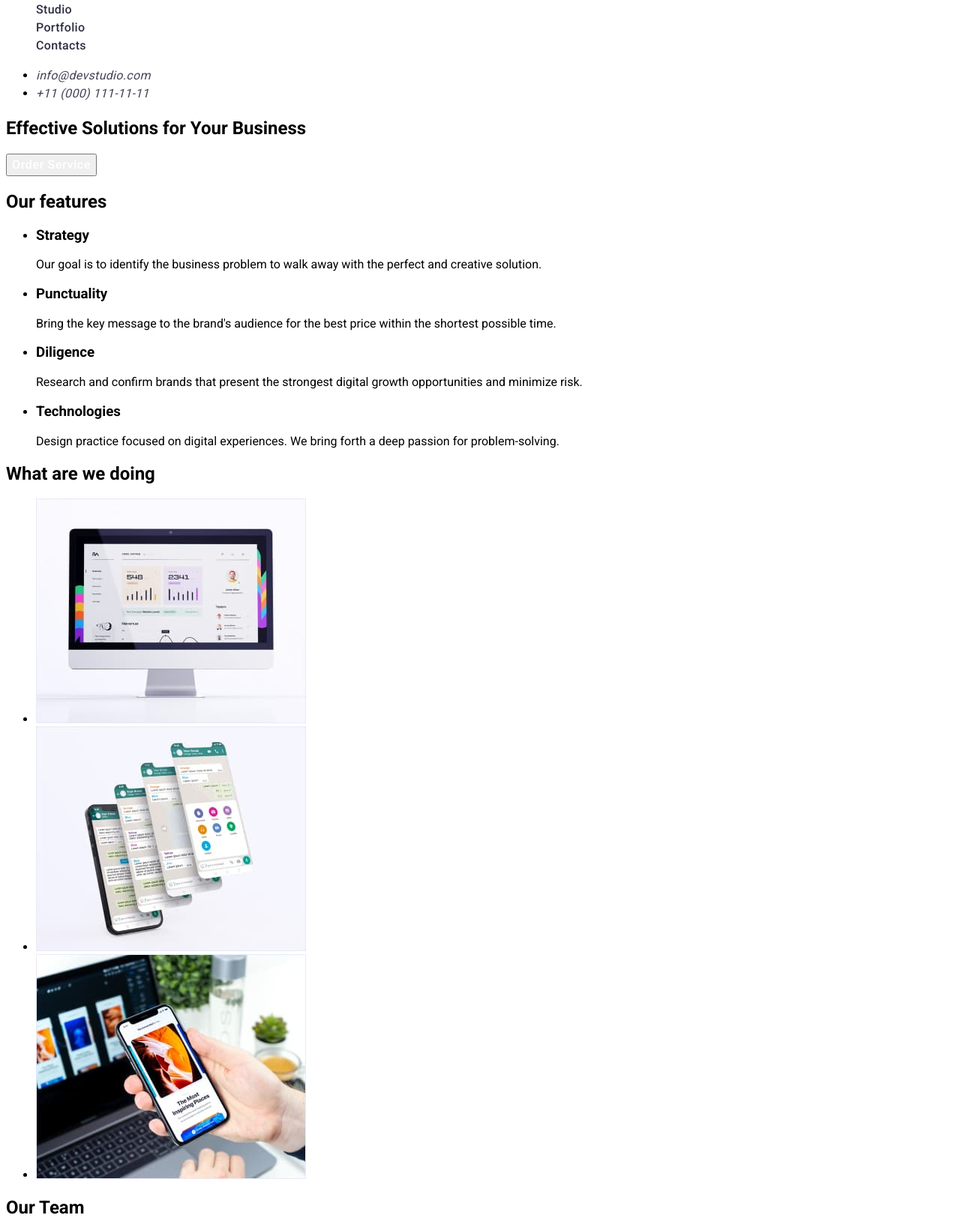
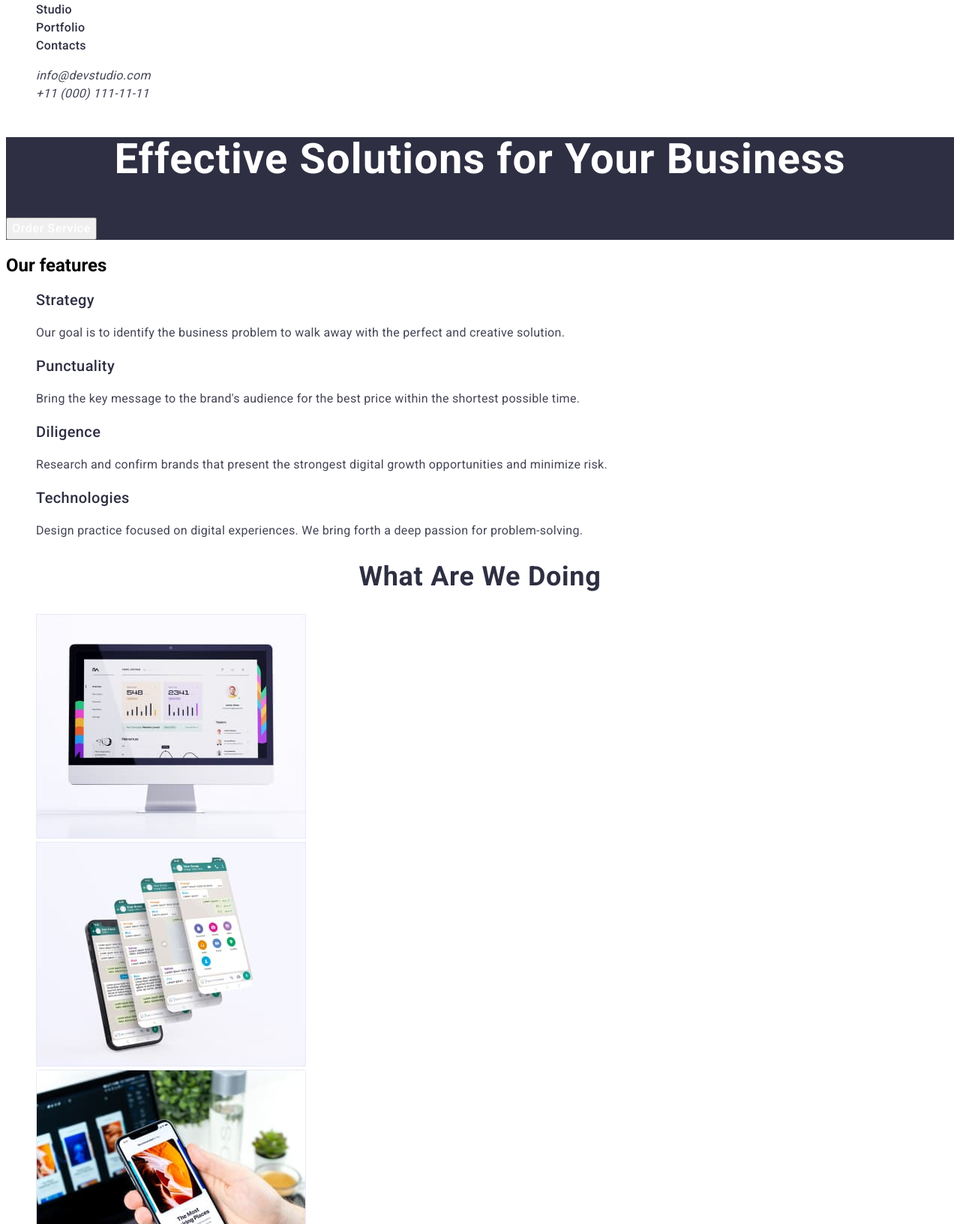
Before and after one commit to Vitalii128/goit-markup-hw-02, a plain HTML site: page index.html in a window 1280 px wide. Shown: the part 47-1680 px from the top of the page at 75% size. Drawn offline with Linux system fonts and the light colour scheme.

Commit message:
add :root

```diff
--- a/css/styles.css
+++ b/css/styles.css
@@ -1,20 +1,19 @@
-body {
-    font-family: 'Raleway', sans-serif;
-    font-family: 'Roboto', sans-serif;
+:root {
+  --header-logo-web-color: #4d5ae5;
+  --header-logo-second-color: #2e2f42;
+  --title-color: #2e2f42;
+  --text-color: #434455;
+  --hero-title-color: #fff;
+  --hero-btn-color: #fff;
+  --hero-background: #2e2f42;
 }
 
-/*header {
-    font-family: 'Roboto';
-    font-weight: 500;
-    font-style: normal;
-    line-height: 1,5;
-    font-size: 16px;
-    letter-spacing: 0.02em;
-    color: #2E2F42;
+body {
+  font-family: "Raleway", sans-serif;
+  font-family: "Roboto", sans-serif;
 }
-*/
 
-.header-logo-web{
+.header-logo-web {
   font-weight: 800;
   font-size: 18px;
   line-height: 1.33;
@@ -22,7 +21,7 @@ body {
   align-items: center;
   letter-spacing: 0.03em;
   text-transform: uppercase;
-    color: #4D5AE5;
+  color: var(--header-logo-web-color);
 }
 .header-logo {
   font-weight: 800;
@@ -32,7 +31,7 @@ display: flex;
   align-items: center;
   letter-spacing: 0.03em;
   text-transform: uppercase;
-color: #2E2F42;
+  color: var(--header-logo-second-color);
 }
 
 .header-list {
@@ -44,14 +43,14 @@ color: #2E2F42;
   font-size: 16px;
   line-height: 1.5;
   letter-spacing: 0.02em;
-color: #2E2F42;
+  color: var(--title-color);
 }
 
-.list{
+.list {
   list-style: none;
 }
 
-.link{
+.link {
   text-decoration: none;
 }
 .address {
@@ -63,21 +62,28 @@ font-weight: 400;
   font-size: 16px;
   line-height: 1.5;
   letter-spacing: 0.02em;
-color: #434455;
+  color: var(--text-color);
 }
 .address-tel {
   font-weight: 400;
   font-size: 16px;
   line-height: 1.5;
   letter-spacing: 0.02em;
-color: #434455;
+  color: var(--text-color);
 }
 
 /* -MAIN- */
 
 .hero {
+  background-color: var(--hero-background);
 }
 .hero-title {
+  font-weight: 700;
+  font-size: 56px;
+  line-height: 1.07;
+  text-align: center;
+  letter-spacing: 0.02em;
+  color: var(--hero-title-color);
 }
 .hero-btn {
   font-family: inherit;
@@ -87,10 +93,10 @@ line-height: 1.5;
   display: flex;
   align-items: center;
   letter-spacing: 0.04em;
-color: #FFFFFF;
+  color: var(--hero-btn-color);
+  cursor: pointer;
 }
-.features {
-}
+
 .features-title {
 }
 .features-list {
@@ -98,12 +104,29 @@ color: #FFFFFF;
 .features-item {
 }
 .features-item-title {
+  font-weight: 500;
+  font-size: 20px;
+  line-height: 1.2;
+  letter-spacing: 0.02em;
+  color: var(--title-color);
 }
 .features-item-text {
+  font-weight: 400;
+  font-size: 16px;
+  line-height: 1.5;
+  letter-spacing: 0.02em;
+  color: var(--text-color);
 }
 .pics {
 }
 .pics-title {
+  font-weight: 700;
+  font-size: 36px;
+  line-height: 1.11;
+  text-align: center;
+  letter-spacing: 0.02em;
+  text-transform: capitalize;
+  color: var(--title-color);
 }
 .pics-list {
 }
@@ -112,12 +135,31 @@ color: #FFFFFF;
 .team {
 }
 .team-title {
+  font-weight: 700;
+  font-size: 36px;
+  line-height: 1.11;
+  text-align: center;
+  letter-spacing: 0.02em;
+  text-transform: capitalize;
+  color: var(--title-color);
 }
 .team-list {
 }
 .team-item {
 }
 .team-item-title {
+  font-weight: 500;
+  font-size: 20px;
+  line-height: 1.2;
+  text-align: center;
+  letter-spacing: 0.02em;
+  color: var(--title-color);
 }
 .team-item-text {
+  font-weight: 400;
+  font-size: 16px;
+  line-height: 1.5;
+  text-align: center;
+  letter-spacing: 0.02em;
+  color: var(--text-color);
 }
--- a/index.html
+++ b/index.html
@@ -9,7 +9,6 @@
         <link rel="preconnect" href="https://fonts.googleapis.com">
         <link rel="preconnect" href="https://fonts.gstatic.com" crossorigin>
         <link href="https://fonts.googleapis.com/css2?family=Raleway:wght@800&family=Roboto:wght@400;500;700;900&display=swap" rel="stylesheet">
-        <style> @import url('https://fonts.googleapis.com/css2?family=Raleway:wght@800&family=Roboto:wght@400;500;700;900&display=swap'); </style>
     </head>
 
     <body>
@@ -23,36 +22,35 @@
                     <li class="header-item"><a href="" class="header-link link">Contacts</a></li>
                 </ul>
             </nav>
-            <address class="address list">
-                <ul>
-                    <li class="address-list"><a href="mailto:info@devstudio.com" class="address-mail link">info@devstudio.com</a></li>
-                    <li class="address-list"><a href="tel:+110001111111" class="address-tel link">+11 (000) 111-11-11</a></li>
+            <address class="address">
+                <ul class="address-list list">
+                    <li class="address-item link"><a href="mailto:info@devstudio.com" class="address-mail link">info@devstudio.com</a></li>
+                    <li class="address-item link"><a href="tel:+110001111111" class="address-tel link">+11 (000) 111-11-11</a></li>
                 </ul>
             </address>
         </header>
         <main>
             <section class="hero">
-                <h1 class="hero-title">Effective Solutions
-                    for Your Business
+                <h1 class="hero-title">Effective Solutions for Your Business
                 </h1>
                 <button type="button" class="hero-btn">Order Service</button>
             </section>
             <section class="features">
                 <h2 class="features-title">Our features</h2>
-                <ul class="features-list">
-                    <li class="features-item">
+                <ul class="features-list list">
+                    <li class="features-item link">
                         <h3 class="features-item-title">Strategy</h3>
                         <p class="features-item-text">Our goal is to identify the business problem to walk away with the perfect and creative solution. </p>
                     </li>
-                    <li class="features-item">
+                    <li class="features-item link">
                         <h3 class="features-item-title">Punctuality</h3>
                         <p class="features-item-text">Bring the key message to the brand's audience for the best price within the shortest possible time.</p>
                     </li>
-                    <li class="features-item">
+                    <li class="features-item link">
                         <h3 class="features-item-title">Diligence</h3>
                         <p class="features-item-text">Research and confirm brands that present the strongest digital growth opportunities and minimize risk.</p>
                     </li>
-                    <li class="features-item">
+                    <li class="features-item link">
                         <h3 class="features-item-title">Technologies</h3>
                         <p class="features-item-text">Design practice focused on digital experiences. We bring forth a deep passion for problem-solving.</p>
                     </li>
@@ -60,7 +58,7 @@
             </section>
             <section class="pics">
                 <h2 class="pics-title">What are we doing</h2>
-                <ul class="pics-list">
+                <ul class="pics-list list">
                     <li class="pics-item"><img src="./images/wawd-img-1.jpg" alt="Monitor" width="360" height="300"></li>
                     <li class="pics-item"><img src="./images/wawd-img-2.jpg" alt="Smartphone-tabs" width="360" height="300"></li>
                     <li class="pics-item"><img src="./images/wawd-img-3.jpg" alt="Smartphone and laptop" width="360" height="300"></li>
@@ -68,7 +66,7 @@
             </section>
             <section class="team">
                 <h2 class="team-title">Our Team</h2>
-                <ul class="team-list">
+                <ul class="team-list list">
                     <li class="team-item">
                         <img src="./images/team-1.jpg" alt="Mark Guerrero" width="264" height="260">
                         <h3 class="team-item-title">Mark Guerrero</h3>
```
Lines whose indentation alone changed are shown as unchanged.
